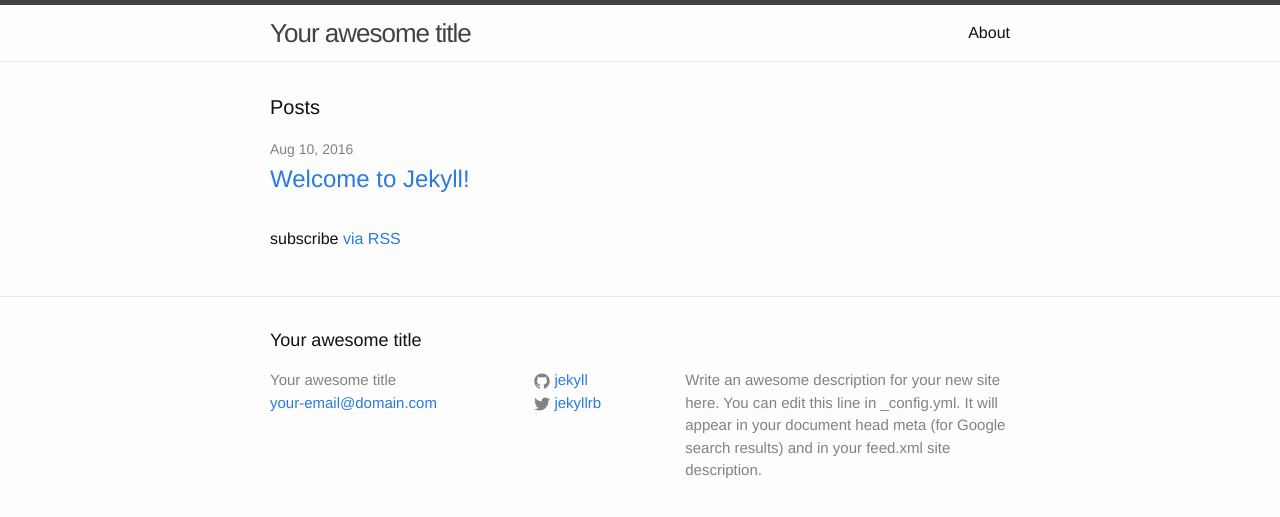
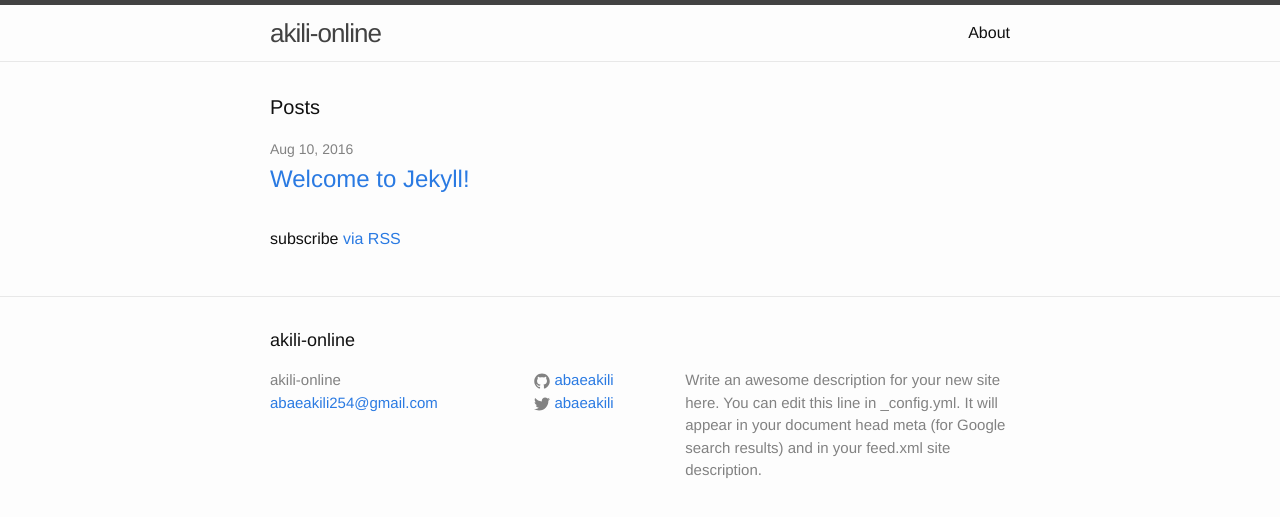
Before and after one commit to abaeakili/abaeakili, a Jekyll site: the page built from index.html, in a window 1280 px wide. Shown: the top 517 px of the page. Built offline with Jekyll 4.4.1, drawn with Linux system fonts in a browser that asks for light colours.

Commit message:
Update _config.yml

```diff
--- a/_config.yml
+++ b/_config.yml
@@ -1,4 +1,4 @@
-# Welcome to Jekyll!
+# Welcome to abaekili's website!
 #
 # This config file is meant for settings that affect your whole blog, values
 # which you are expected to set up once and rarely need to edit after that.
@@ -6,16 +6,16 @@
 # 'jekyll serve'. If you change this file, please restart the server process.
 
 # Site settings
-title: Your awesome title
-email: your-email@domain.com
+title: akili-online
+email: abaeakili254@gmail.com
 description: > # this means to ignore newlines until "baseurl:"
   Write an awesome description for your new site here. You can edit this
   line in _config.yml. It will appear in your document head meta (for
   Google search results) and in your feed.xml site description.
 baseurl: "" # the subpath of your site, e.g. /blog
 url: "http://yourdomain.com" # the base hostname & protocol for your site
-twitter_username: jekyllrb
-github_username:  jekyll
+twitter_username: abaeakili
+github_username:  abaeakili
 
 # Build settings
 markdown: kramdown
```
